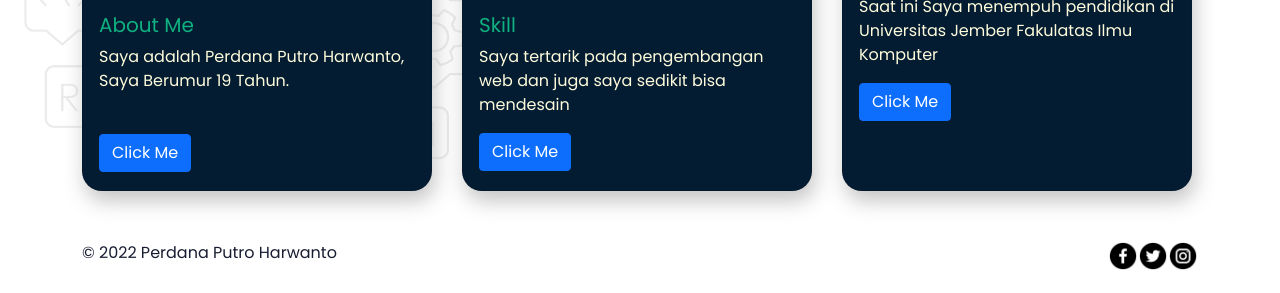
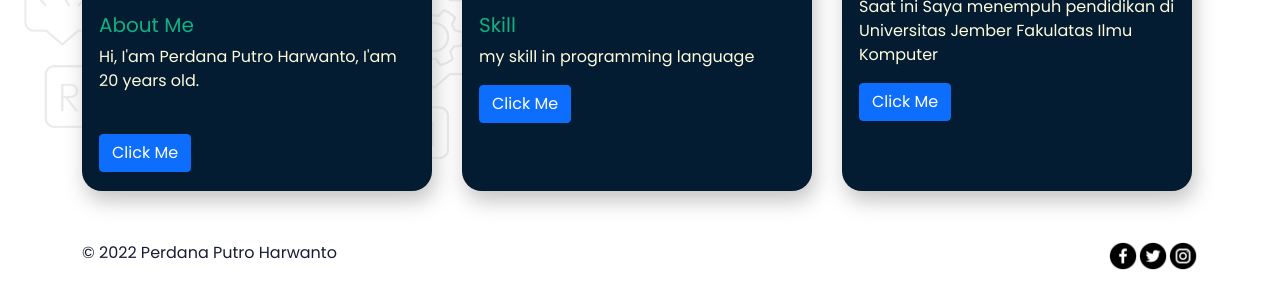
Before and after one commit to perdanaph/perdanaph.github.io, a plain HTML site: page mybio/index.html in a window 1280 px wide. Shown: the part 764-1057 px from the top of the page. Drawn offline with nearby package versions, Linux system fonts and the light colour scheme.

Commit message:
update lagi

```diff
--- a/mybio/index.html
+++ b/mybio/index.html
@@ -85,7 +85,7 @@
                 </div>
                 <div class="card-body">
                   <h5 class="card-title">About Me</h5>
-                  <p class="card-text">Saya adalah Perdana Putro Harwanto, Saya Berumur 19 Tahun.</p>
+                  <p class="card-text">Hi, I'am Perdana Putro Harwanto, I'am 20 years old.</p>
 
                   <div id="overlay" onclick="off()">
                     <!-- modal -->
@@ -122,7 +122,7 @@
                 </div>
                 <div class="card-body">
                   <h5 class="card-title">Skill</h5>
-                  <p class="card-text">Saya tertarik pada pengembangan web dan juga saya sedikit bisa mendesain</p>
+                  <p class="card-text">my skill in programming language</p>
                   <div id="overlay" onclick="off()">
                     <!-- modal -->
                   </div>
```
